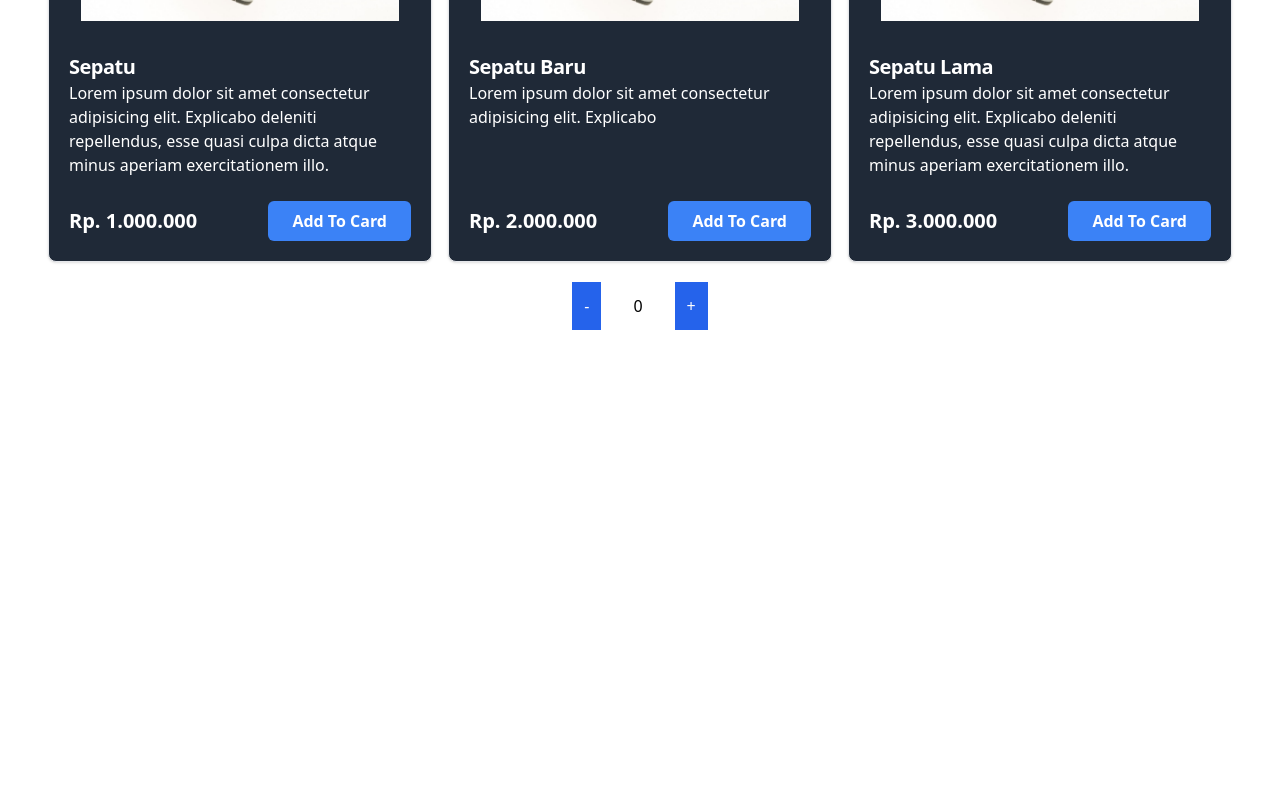
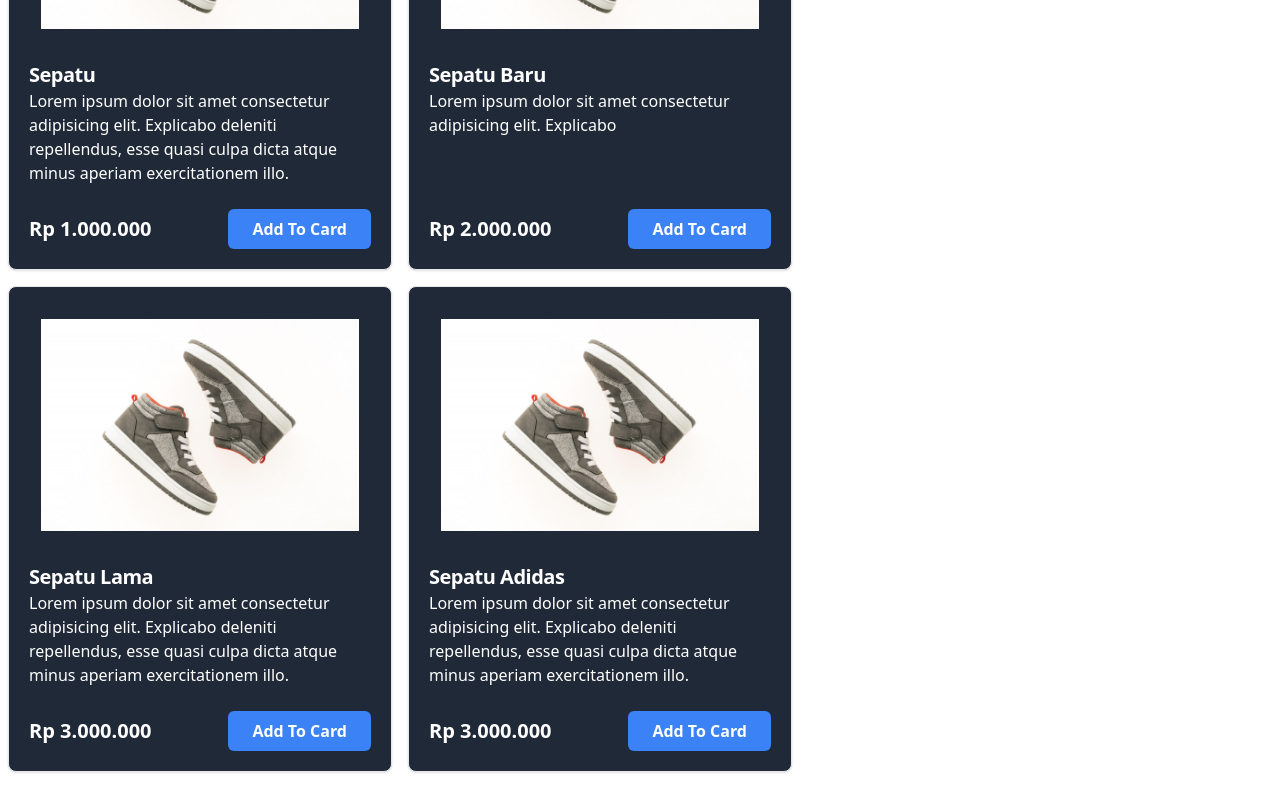
Before and after one commit to dannyhma/my-react-app, a React (Vite) app: page /products in a window 1280 px wide. Shown: the part 324-1124 px from the top of the page. Before the commit the page ends 800 px from the top, so only its background shows below. Built offline with nearby package versions, Linux system fonts and the light colour scheme.

Commit message:
useState

```diff
--- a/src/components/Elements/Buttons/Button.jsx
+++ b/src/components/Elements/Buttons/Button.jsx
@@ -12,9 +12,7 @@ const Button = (props) => {
 			<button
 				className={`${variant} h-10 rounded-md px-6 font-semibold text-white`}
 				type={type}
-				onClick={() => {
-					onClick();
-				}}
+				onClick={onClick}
 			>
 				{children}
 			</button>
--- a/src/components/Fragments/CardProduct.jsx
+++ b/src/components/Fragments/CardProduct.jsx
@@ -6,7 +6,7 @@ const CardProduct = (props) => {
 	const { children } = props;
 	return (
 		<>
-			<div className="mx-2 flex w-full max-w-sm flex-col justify-between rounded-lg border border-gray-200 bg-gray-800 shadow">
+			<div className="m-2 flex w-full max-w-sm flex-col justify-between rounded-lg border border-gray-200 bg-gray-800 shadow">
 				{children}
 			</div>
 		</>
@@ -29,17 +29,17 @@ const Image = (props) => {
 };
 
 Image.propTypes = {
-	image: PropTypes.node,
+	image: PropTypes.string,
 };
 
 const Body = (props) => {
-	const { title, children } = props;
+	const { name, children } = props;
 	return (
 		<>
 			<div className="h-full px-5 pb-6">
 				<Link to="">
 					<h5 className="text-xl font-semibold tracking-tight text-white">
-						{title}
+						{name}
 					</h5>
 					<p className="text-m text- text-white">{children}</p>
 				</Link>
@@ -50,23 +50,34 @@ const Body = (props) => {
 
 Body.propTypes = {
 	children: PropTypes.node,
-	title: PropTypes.string,
+	name: PropTypes.string,
 };
 
 const Price = (props) => {
-	const { price } = props;
+	const { price, handleAddToCart, id } = props;
 	return (
 		<>
 			<div className="flex items-center justify-between px-5 pb-5">
-				<span className="text-xl font-bold text-white">{price}</span>
-				<Button variant="bg-blue-500">Add To Card</Button>
+				<span className="text-xl font-bold text-white">
+					{price.toLocaleString("id-ID", {
+						style: "currency",
+						currency: "IDR",
+						minimumFractionDigits: 0,
+						maximumFractionDigits: 0,
+					})}
+				</span>
+				<Button variant="bg-blue-500" onClick={() => handleAddToCart(id)}>
+					Add To Card
+				</Button>
 			</div>
 		</>
 	);
 };
 
 Price.propTypes = {
-	price: PropTypes.string,
+	price: PropTypes.number,
+	handleAddToCart: PropTypes.func,
+	id: PropTypes.number,
 };
 
 CardProduct.Image = Image;
--- a/src/pages/product.jsx
+++ b/src/pages/product.jsx
@@ -1,12 +1,12 @@
+import { useState } from "react";
 import Button from "../components/Elements/Buttons/Button";
 import CardProduct from "../components/Fragments/CardProduct";
-import Counter from "../components/Fragments/Counter";
 
 const products = [
 	{
 		id: 1,
-		title: "Sepatu",
-		price: "Rp. 1.000.000",
+		name: "Sepatu",
+		price: 1000000,
 		image: "/images/shoes-1.jpg",
 		description: `Lorem ipsum dolor sit amet consectetur adipisicing elit. Explicabo
 						deleniti repellendus, esse quasi culpa dicta atque minus aperiam
@@ -14,15 +14,24 @@ const products = [
 	},
 	{
 		id: 2,
-		title: "Sepatu Baru",
-		price: "Rp. 2.000.000",
+		name: "Sepatu Baru",
+		price: 2000000,
 		image: "/images/shoes-1.jpg",
 		description: `Lorem ipsum dolor sit amet consectetur adipisicing elit. Explicabo`,
 	},
 	{
 		id: 3,
-		title: "Sepatu Lama",
-		price: "Rp. 3.000.000",
+		name: "Sepatu Lama",
+		price: 3000000,
+		image: "/images/shoes-1.jpg",
+		description: `Lorem ipsum dolor sit amet consectetur adipisicing elit. Explicabo
+						deleniti repellendus, esse quasi culpa dicta atque minus aperiam
+						exercitationem illo.`,
+	},
+	{
+		id: 4,
+		name: "Sepatu Adidas",
+		price: 3000000,
 		image: "/images/shoes-1.jpg",
 		description: `Lorem ipsum dolor sit amet consectetur adipisicing elit. Explicabo
 						deleniti repellendus, esse quasi culpa dicta atque minus aperiam
@@ -33,11 +42,31 @@ const products = [
 const email = localStorage.getItem("email");
 
 const ProductPage = () => {
+	const [cart, setCart] = useState([]);
+
 	const handleLogout = () => {
 		localStorage.removeItem("email");
 		localStorage.removeItem("password");
 		window.location.href = "/login";
 	};
+
+	const handleAddToCart = (id) => {
+		if (cart.find((item) => item.id === id)) {
+			setCart(
+				cart.map((item) =>
+					item.id === id
+						? {
+								...item,
+								qty: item.qty + 1,
+							}
+						: item,
+				),
+			);
+		} else {
+			setCart([...cart, { id, qty: 1 }]);
+		}
+	};
+
 	return (
 		<>
 			<div className="flex h-20 items-center justify-end bg-gray-800 px-10 text-white">
@@ -47,18 +76,61 @@ const ProductPage = () => {
 				</Button>
 			</div>
 			<div className={"flex justify-center py-5"}>
+				<div className="flex w-3/4 flex-wrap">
 					{products.map((product) => (
 						<CardProduct key={product.id}>
 							<CardProduct.Image image={product.image} />
-						<CardProduct.Body title={product.title}>
+							<CardProduct.Body name={product.name}>
 								{product.description}
 							</CardProduct.Body>
-						<CardProduct.Price price={product.price} />
+							<CardProduct.Price
+								price={product.price}
+								id={product.id}
+								handleAddToCart={handleAddToCart}
+							/>
 						</CardProduct>
 					))}
 				</div>
-			<div className="w-100 flex justify-center">
-				<Counter />
+				<div className="w-1/4">
+					<h1 className="mb-2 ml-5 text-3xl font-bold text-blue-700">Cart</h1>
+					<table className="table-auto border-separate border-spacing-x-5 text-left">
+						<thead>
+							<tr>
+								<th>Product</th>
+								<th>Price</th>
+								<th>Quantity</th>
+								<th>Total</th>
+							</tr>
+						</thead>
+						<tbody>
+							{cart.map((item) => {
+								const product = products.find(
+									(product) => product.id === item.id,
+								);
+								return (
+									<tr key={item.id}>
+										<td>{product.name}</td>
+										<td>
+											{product.price.toLocaleString("id-ID", {
+												style: "currency",
+												currency: "IDR",
+												minimumFractionDigits: 0,
+											})}
+										</td>
+										<td>{item.qty}</td>
+										<td>
+											{(item.qty * product.price).toLocaleString("id-ID", {
+												style: "currency",
+												currency: "IDR",
+												minimumFractionDigits: 0,
+											})}
+										</td>
+									</tr>
+								);
+							})}
+						</tbody>
+					</table>
+				</div>
 			</div>
 		</>
 	);
```
Lines whose indentation alone changed are shown as unchanged.
